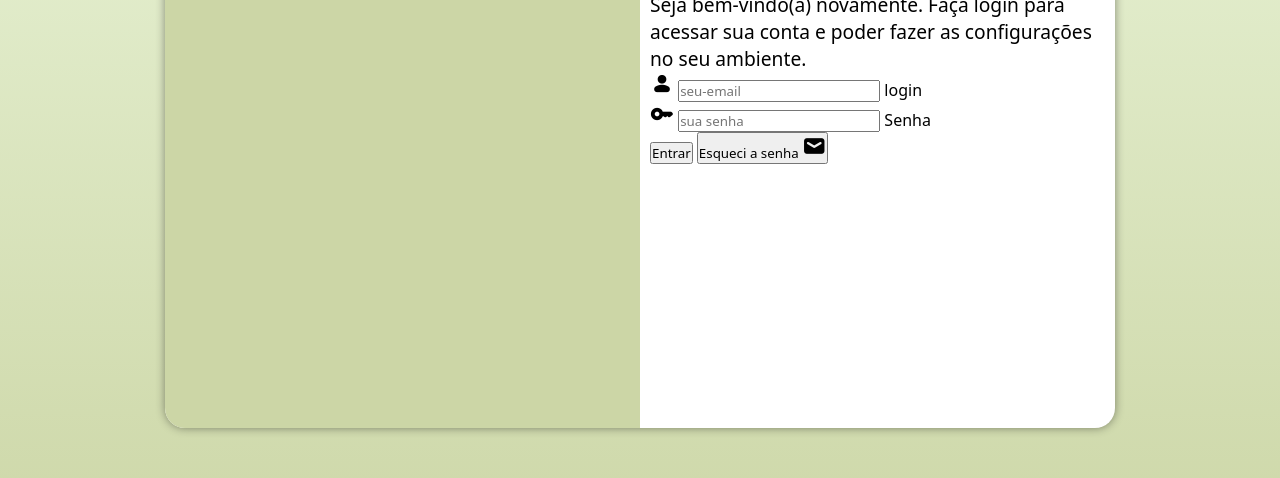
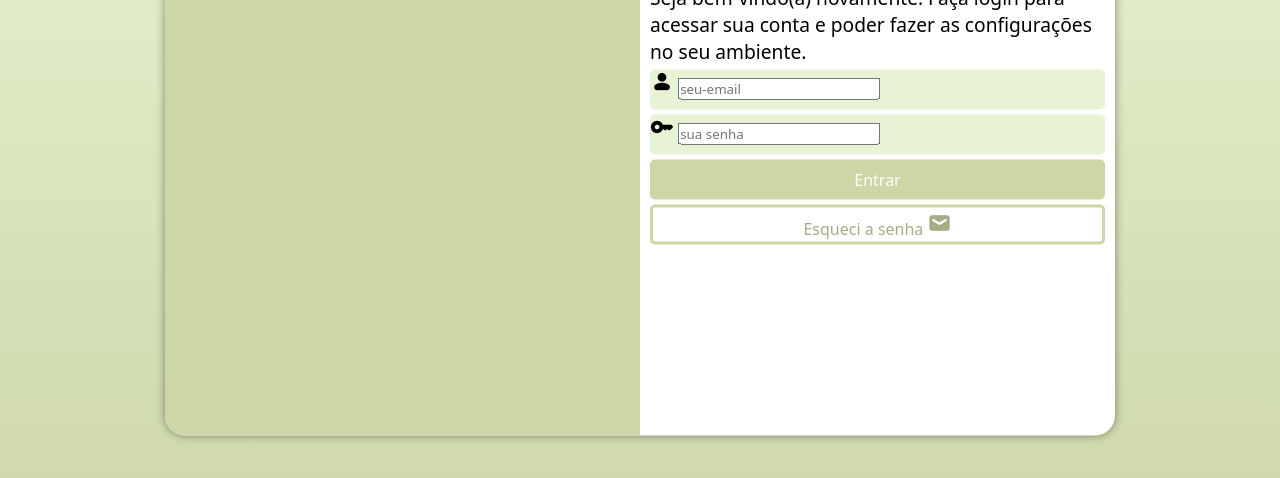
Before and after one commit to Joao1012200/projeto-login, a plain HTML site: page index.html in a window 1280 px wide. Shown: the part 222-700 px from the top of the page. Drawn offline with nearby package versions, Linux system fonts and the light colour scheme.

Commit message:
estilos formularios

```diff
--- a/estilos/style.css
+++ b/estilos/style.css
@@ -34,7 +34,7 @@ section#login {
 
     background-color: white;
     width: 250px;
-    height: 500px;
+    height: 515px;
     border-radius: 20px;
     box-shadow: 0px 0px 10px rgba(0, 0, 0, 0.418);
 
@@ -64,6 +64,19 @@ div#formulario > p {
     font-size: 0.8em;
 }
 
+form > div.campo {
+    background-color: #E8F3D6;
+    display: block;
+    width: 100%;
+    height: 40px;
+    border-radius: 5px;
+    margin: 5px 0px;
+}
+
+label {
+    display: none;
+}
+
 .material-symbols-rounded {
     font-variation-settings:
     'FILL' 1,
@@ -72,6 +85,36 @@ div#formulario > p {
     'opsz' 20
   }
 
-button {
+form > input[type=submit] {
+    display: block;
+    font-size: 1em;
+    width: 100%;
+    height: 40px;
+    background-color: #CCD6A6;
+    color: white;
+    border: none;
+    border-radius: 5px;
+    cursor: pointer;
+}
 
+form > input[type=submit]:hover {
+    background-color: #a5ad86;
 }
+
+form > button {
+    display: block;
+    font-size: 1em;
+    width: 100%;
+    height: 40px;
+    margin-top: 5px;
+    background-color: white;
+    color: #a5ad86;
+    border: solid #CCD6A6;
+    border-radius: 5px;
+    cursor: pointer;
+}
+
+form > button:hover {
+    background-color: #a5ad86;
+    color: white;
+}
```
